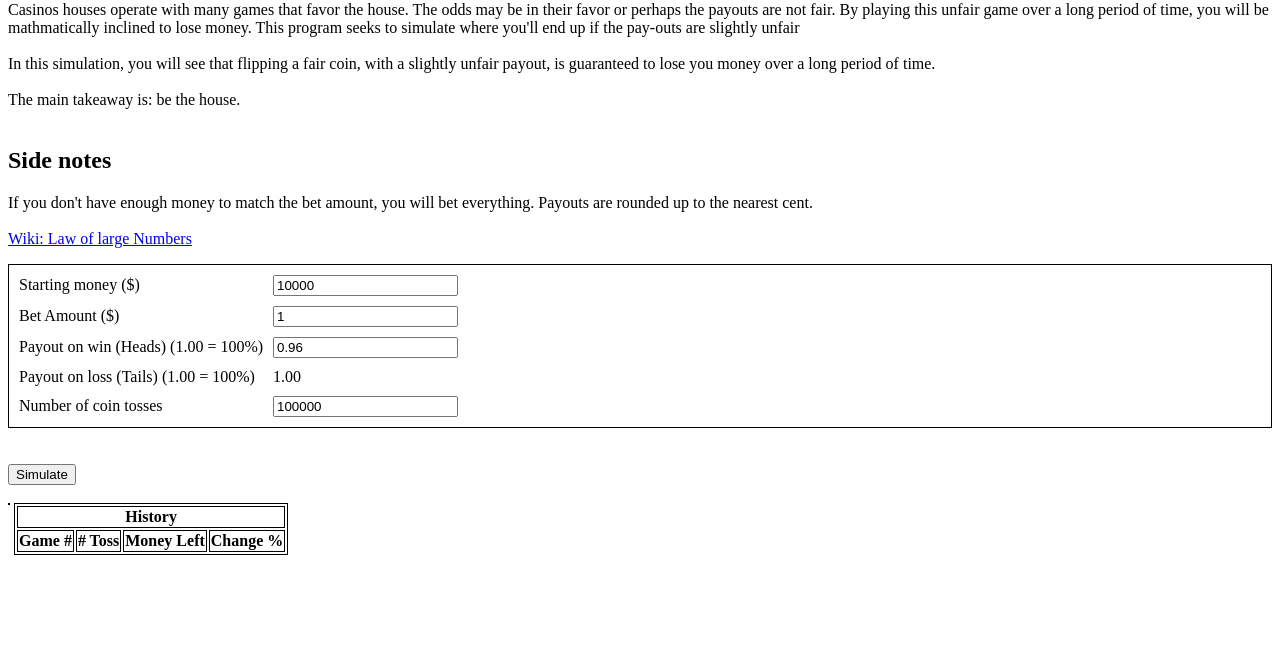
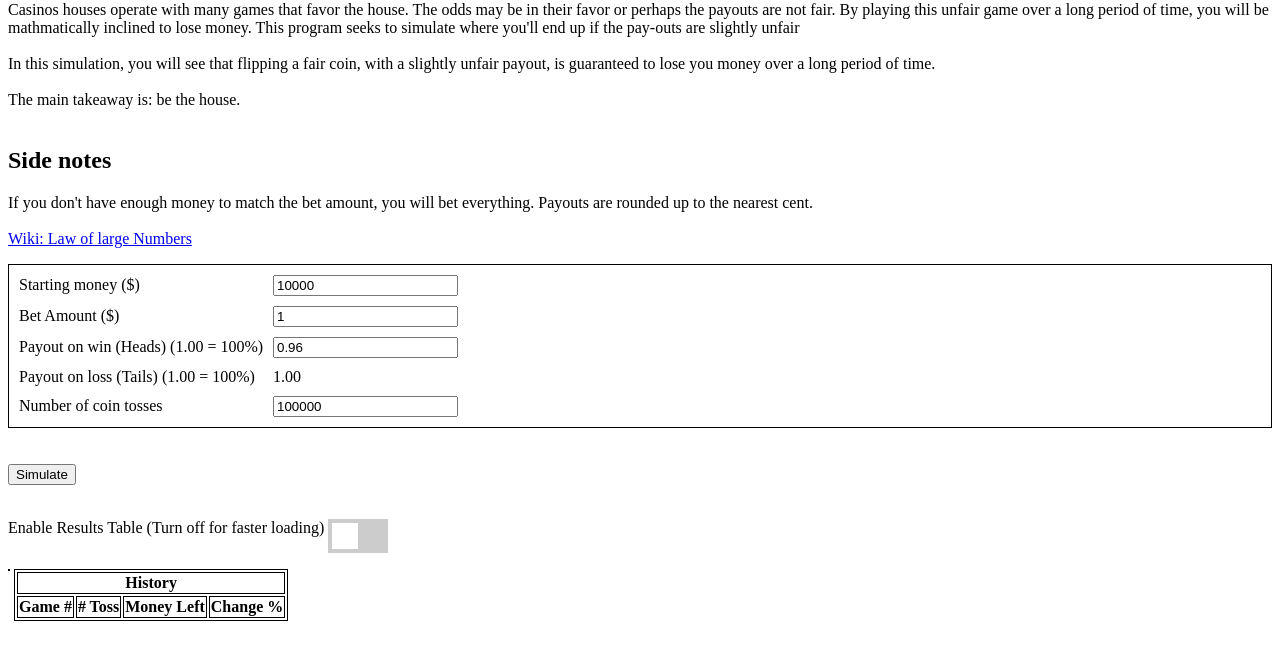
Before and after one commit to LK00100100/coin-toss-simulation, a plain HTML site: page index.html in a window 1280 px wide. Shown: the part 79-736 px from the top of the page. Drawn offline with Linux system fonts and the light colour scheme.

Commit message:
toggle results table

```diff
--- /dev/null
+++ b/css/slider.css
@@ -0,0 +1,64 @@
+ /* css for the slider toggle switch from w3schools */
+
+ /* The switch - the box around the slider */
+ .switch {
+    position: relative;
+    display: inline-block;
+    width: 60px;
+    height: 34px;
+  }
+
+  /* Hide default HTML checkbox */
+  .switch input {
+    opacity: 0;
+    width: 0;
+    height: 0;
+  }
+
+  /* The slider */
+  .slider {
+    position: absolute;
+    cursor: pointer;
+    top: 0;
+    left: 0;
+    right: 0;
+    bottom: 0;
+    background-color: #ccc;
+    -webkit-transition: .4s;
+    transition: .4s;
+  }
+
+  .slider:before {
+    position: absolute;
+    content: "";
+    height: 26px;
+    width: 26px;
+    left: 4px;
+    bottom: 4px;
+    background-color: white;
+    -webkit-transition: .4s;
+    transition: .4s;
+  }
+
+  input:checked + .slider {
+    background-color: #2196F3;
+  }
+
+  input:focus + .slider {
+    box-shadow: 0 0 1px #2196F3;
+  }
+
+  input:checked + .slider:before {
+    -webkit-transform: translateX(26px);
+    -ms-transform: translateX(26px);
+    transform: translateX(26px);
+  }
+
+  /* Rounded sliders */
+  .slider.round {
+    border-radius: 34px;
+  }
+
+  .slider.round:before {
+    border-radius: 50%;
+  }
--- a/index.html
+++ b/index.html
@@ -7,6 +7,7 @@
     <title>Coin Toss Gambling Simulation</title>
     <meta name='viewport' content='width=device-width, initial-scale=1'>
     <link rel='stylesheet' type='text/css' media='screen' href='css/styles.css'>
+    <link rel='stylesheet' type='text/css' media='screen' href='css/slider.css'>
     <script src='js/simulate.js'></script>
 </head>
 
@@ -52,6 +53,7 @@
             <input type="text" id="input-num-toss" name="input-num-toss" value=100000>
         </div>
     </div>
+
     <br><br>
     <button type="simulate-btn" onclick="simulate()">Simulate</button>
     <br><br>
@@ -64,6 +66,14 @@
         <span id="stats-wallet-end"></span>
         <span id="stats-wallet-change-percent"></span>
     </div>
+
+    <p>
+        Enable Results Table (Turn off for faster loading)
+        <label class="switch">
+            <input id="toggle-results-table" type="checkbox">
+            <span class="slider"></span>
+        </label>
+    </p>
 
     <div id="tables">
         <table id="result-table"></table>
--- a/js/simulate.js
+++ b/js/simulate.js
@@ -83,6 +83,8 @@ function getRandomIntInclusive(min, max) {
  * @param {Array<{isHead:Boolean, wallet:Number}>} results an array of results.
  */
 function updateResultTableElement(results) {
+    let isTableEnabled = document.getElementById("toggle-results-table").checked;
+
     let tableElement = document.getElementById("result-table");
     tableElement.textContent = "";
 
@@ -109,6 +111,9 @@ function updateResultTableElement(results) {
     tableRow.appendChild(headerIsHead);
     tableRow.appendChild(headerWallet);
     tableElement.appendChild(tableRow);
+
+    if(!isTableEnabled)
+        return;
 
     //create a data row for each point
     results.forEach((result, rowNum) => {
```
